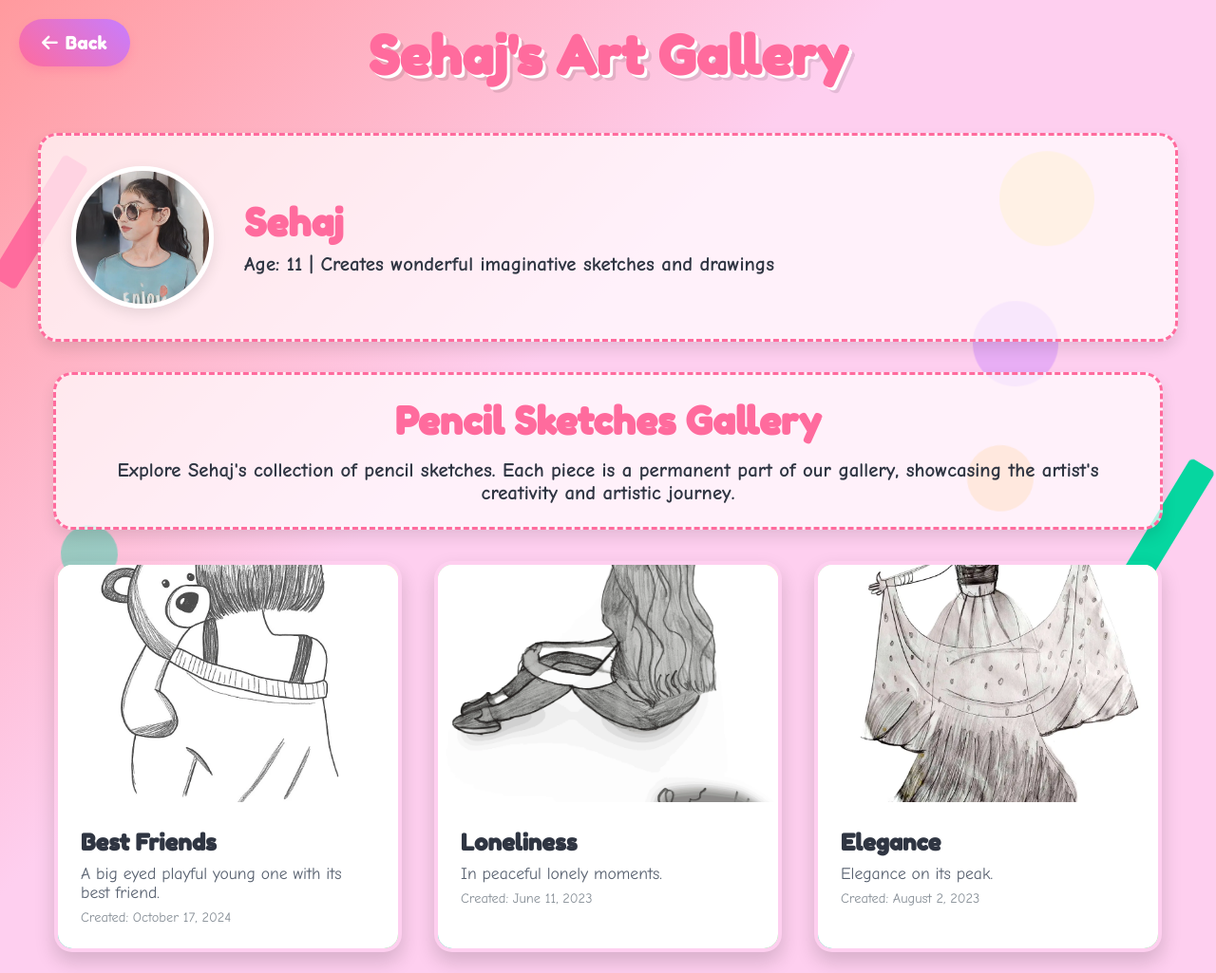
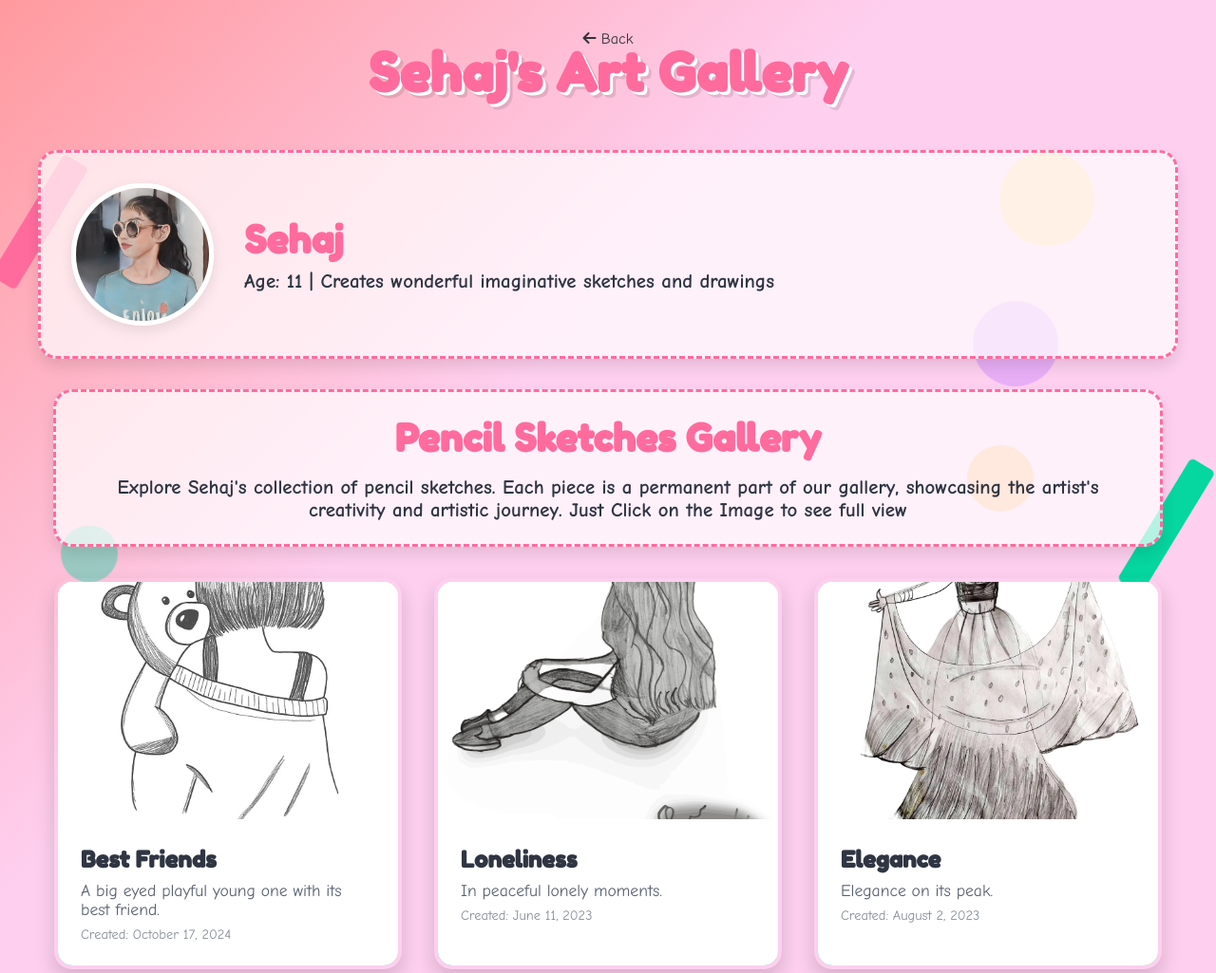
Before and after one commit to aspohir/sukhsehajart, a plain HTML site: page gallery-sehaj.html in a window 1280 px wide. Shown: the top 1025 px of the page at 95% size. Drawn offline with Linux system fonts and the light colour scheme.

Commit message:
Update gallery-sehaj.html

```diff
--- a/gallery-sehaj.html
+++ b/gallery-sehaj.html
@@ -506,7 +506,7 @@
     <div class="crayon crayon2"></div>
 
     <header>
-        <button class="back-btn" onclick="window.location.href='index.html'">
+       <!-- <button class="back-btn" onclick="window.location.href='index.html'">-->
             <i class="fas fa-arrow-left"></i> Back
         </button>
         <h1>Sehaj's Art Gallery</h1>
@@ -523,7 +523,7 @@
     <div class="container">
         <div class="gallery-intro">
             <h2>Pencil Sketches Gallery</h2>
-            <p>Explore Sehaj's collection of pencil sketches. Each piece is a permanent part of our gallery, showcasing the artist's creativity and artistic journey.</p>
+            <p>Explore Sehaj's collection of pencil sketches. Each piece is a permanent part of our gallery, showcasing the artist's creativity and artistic journey. Just Click on the Image to see full view</p>
         </div>
 
         <div class="gallery-grid" id="galleryGrid">
```
